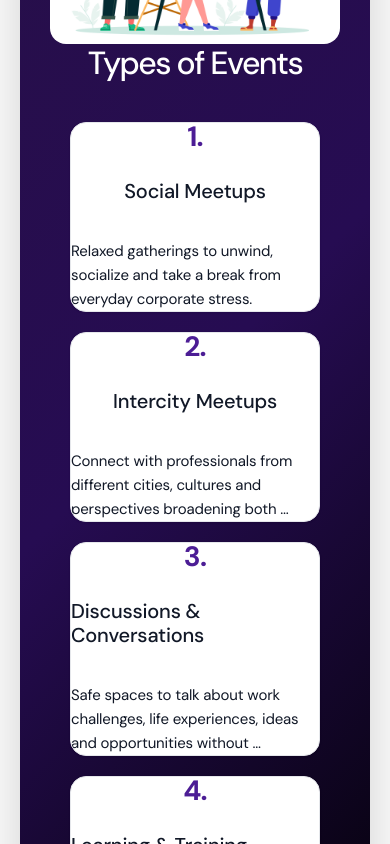
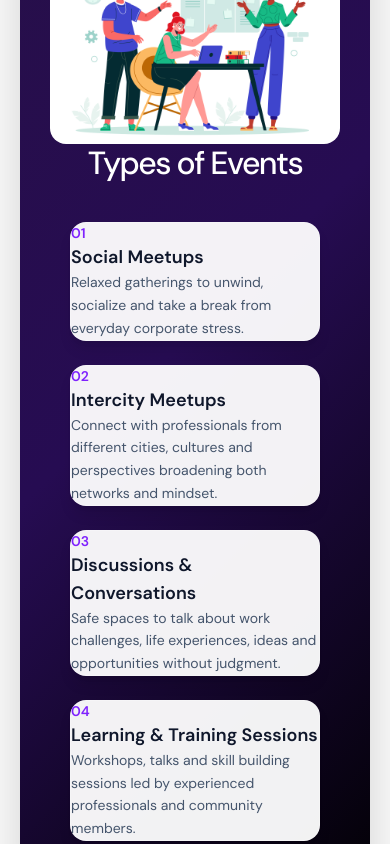
Before and after one commit to chirag-xo/CSN-, a React (Vite) app in the folder client/: page / in a window 390 px wide. Shown: the part 6240-7084 px from the top of the page. Built offline with nearby package versions, Linux system fonts and the light colour scheme; a web font is replaced by a local one.

Commit message:
Refactor Types of Events to Tailwind and fix feature card image clipping and text overflow

```diff
--- a/client/src/components/sections/PurposeSection.tsx
+++ b/client/src/components/sections/PurposeSection.tsx
@@ -52,12 +52,12 @@ export default function PurposeSection() {
                 <div className="events-section">
                     <h3 className="events-title">Types of Events</h3>
 
-                    <div className="events-grid">
+                    <div className="grid grid-cols-1 sm:grid-cols-2 lg:grid-cols-4 gap-6">
                         {eventTypes.map((event) => (
-                            <div key={event.number} className="event-card">
-                                <div className="event-number">{event.number}.</div>
-                                <h4 className="event-title">{event.title}</h4>
-                                <p className="event-description">{event.description}</p>
+                            <div key={event.number} className="rounded-2xl bg-white/95 p-6 shadow-lg border border-white/20 hover:shadow-xl transition hover:-translate-y-1 h-full flex flex-col">
+                                <p className="text-sm font-semibold text-violet-600">{event.number.padStart(2, '0')}</p>
+                                <h4 className="mt-2 text-lg font-semibold text-slate-900">{event.title}</h4>
+                                <p className="mt-2 text-sm text-slate-600 leading-relaxed">{event.description}</p>
                             </div>
                         ))}
                     </div>
--- a/client/src/styles/carousel.css
+++ b/client/src/styles/carousel.css
@@ -44,7 +44,8 @@
 .card-stack-container {
     position: relative;
     width: 100%;
-    height: 700px;
+    height: 800px;
+    /* Increased from 700px */
     margin-top: 60px;
     perspective: 2000px;
 }
@@ -63,7 +64,8 @@
 .stack-card {
     position: absolute;
     width: 500px;
-    height: 600px;
+    height: 720px;
+    /* Increased from 600px */
     border-radius: 32px;
     padding: 50px;
     transform-style: preserve-3d;
@@ -191,13 +193,15 @@
 /* Responsive Design */
 @media (max-width: 1200px) {
     .card-stack-container {
-        height: 600px;
+        height: 700px;
+        /* Increased from 600px */
         perspective: 1500px;
     }
 
     .stack-card {
         width: 400px;
-        height: 500px;
+        height: 600px;
+        /* Increased from 500px */
         padding: 40px;
     }
 
@@ -225,13 +229,15 @@
     }
 
     .card-stack-container {
-        height: 500px;
+        height: 600px;
+        /* Increased from 500px */
         perspective: 1000px;
     }
 
     .stack-card {
         width: 320px;
-        height: 450px;
+        height: 540px;
+        /* Increased from 450px */
         padding: 30px;
     }
 
--- a/client/src/styles/mobile-responsive.css
+++ b/client/src/styles/mobile-responsive.css
@@ -192,7 +192,8 @@ svg {
 .card-stack-scene {
     width: 100%;
     max-width: 90vw;
-    height: 400px;
+    height: 500px;
+    /* Increased from 400px */
     position: relative;
     perspective: 1000px;
     display: flex;
@@ -206,7 +207,8 @@ svg {
     position: absolute;
     width: 90%;
     max-width: 350px;
-    height: 380px;
+    height: 460px;
+    /* Increased from 380px */
     border-radius: 24px;
     overflow: visible;
     /* Fix clipping */
--- a/client/src/styles/purpose.css
+++ b/client/src/styles/purpose.css
@@ -94,87 +94,6 @@
     text-align: center;
 }
 
-/* Events Grid - Dynamic Responsive Columns */
-.events-grid {
-    max-width: 1400px;
-    margin: 0 auto;
-    display: grid;
-    grid-template-columns: repeat(4, 1fr);
-    /* 4 in a row for desktop */
-    gap: 24px;
-    /* More compact gap */
-}
-
-.event-card {
-    background-color: #FFFFFF;
-    /* High-contrast white */
-    border-radius: 20px;
-    /* Slightly tighter radius */
-    padding: 24px;
-    /* More compact padding */
-    box-shadow: 0 4px 12px rgba(0, 0, 0, 0.1);
-    transition: all 0.4s cubic-bezier(0.16, 1, 0.3, 1);
-    border: 1px solid rgba(255, 255, 255, 0.1);
-    display: flex;
-    flex-direction: column;
-    height: 100%;
-}
-
-.event-card:hover {
-    transform: translateY(-8px);
-    box-shadow: 0 20px 40px rgba(0, 0, 0, 0.25);
-    background-color: #FFFFFF;
-    border-color: #b8a3d6;
-}
-
-.event-number {
-    font-family: 'DM Sans', sans-serif;
-    font-weight: 700;
-    font-size: 24px;
-    /* Reduced for single row */
-    line-height: 1;
-    letter-spacing: -0.03em;
-    color: #4C1D95;
-    /* Darker purple for readability on white */
-    margin-bottom: 12px;
-}
-
-.event-title {
-    font-family: 'DM Sans', sans-serif;
-    font-weight: 700;
-    /* Bolder */
-    font-size: 20px;
-    /* Reduced for single row */
-    line-height: 1.3;
-    letter-spacing: -0.02em;
-    color: #111827 !important;
-    /* Rich black */
-    margin: 0 0 10px 0;
-}
-
-.event-description {
-    font-family: 'DM Sans', sans-serif;
-    font-weight: 400;
-    font-size: 14px;
-    /* Reduced for single row */
-    line-height: 1.6;
-    letter-spacing: -0.01em;
-    color: #4B5563 !important;
-    /* Gray-600 for contrast on white */
-    margin: 0;
-}
-
-/* Hover effect remains clean on white */
-.event-card:hover .event-title {
-    color: #6D28D9 !important;
-    /* Premium purple on hover */
-}
-
-.event-card:hover .event-description {
-    color: #111827 !important;
-    /* Darken for focus */
-}
-
 /* Responsive Design */
 @media (max-width: 1200px) {
     .purpose-dark-container {
@@ -197,28 +116,6 @@
     .events-title {
         font-size: 40px;
         margin-bottom: 50px;
-    }
-
-    .events-grid {
-        grid-template-columns: repeat(2, 1fr);
-        /* 2 in a row for tablet */
-        gap: 20px;
-    }
-
-    .event-card {
-        padding: 32px;
-    }
-
-    .event-number {
-        font-size: 32px;
-    }
-
-    .event-title {
-        font-size: 24px;
-    }
-
-    .event-description {
-        font-size: 16px;
     }
 }
 
@@ -254,16 +151,6 @@
         margin-bottom: 40px;
     }
 
-    /* Stack cards vertically on mobile */
-    .events-grid {
-        grid-template-columns: 1fr;
-        gap: 24px;
-    }
-
-    .event-card {
-        padding: 28px;
-    }
-
     .purpose-image-container {
         margin-top: 30px;
     }
@@ -272,20 +159,8 @@
         max-width: 100%;
         border-radius: 16px;
     }
+}
 
-    .event-number {
-        font-size: 28px;
-    }
-
-    .event-title {
-        font-size: 22px;
-    }
-
-    .event-description {
-        font-size: 15px;
-    }
-
-    .gradient-fade-bottom {
-        height: 100px;
-    }
+.gradient-fade-bottom {
+    height: 100px;
 }
```
